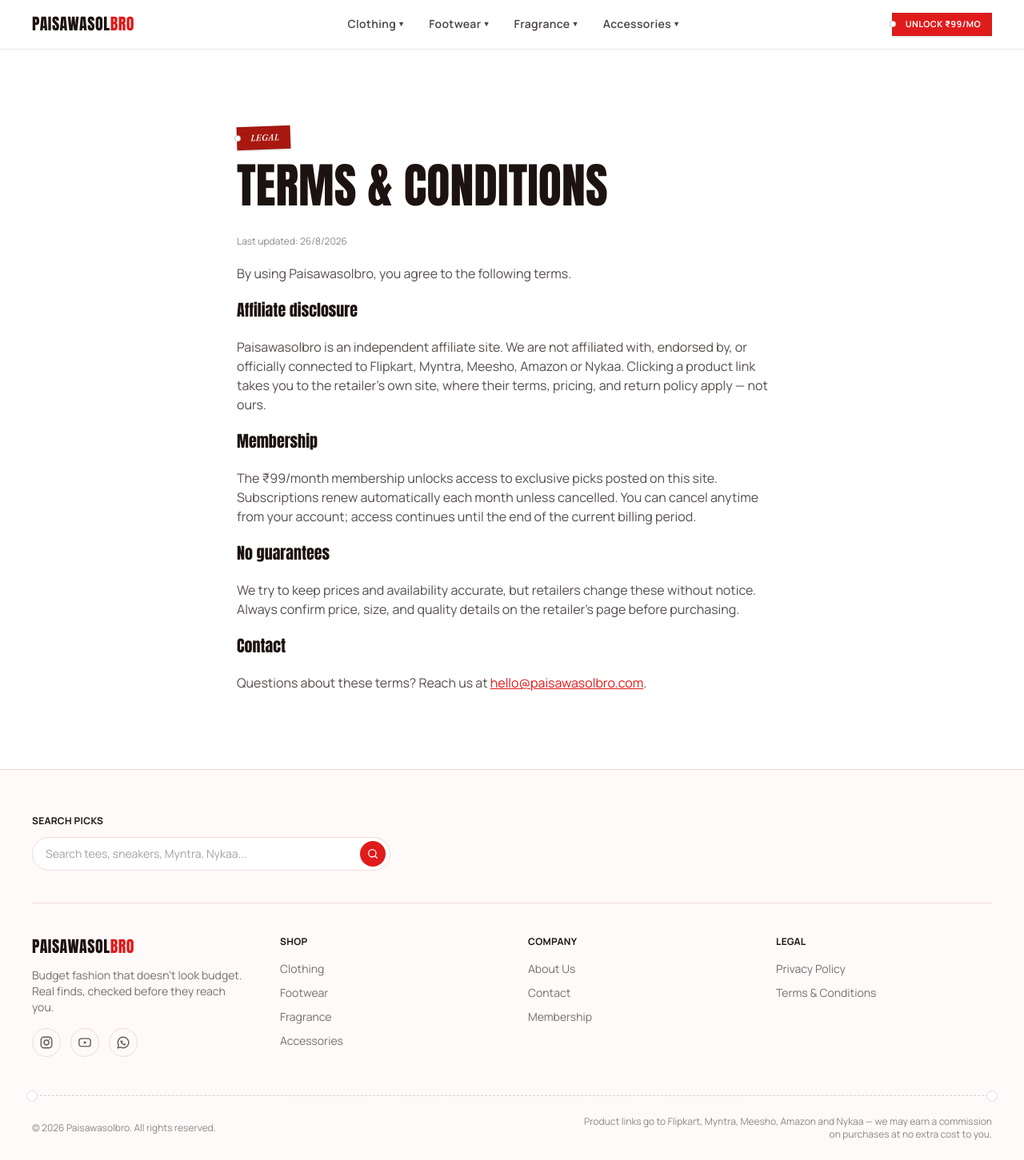
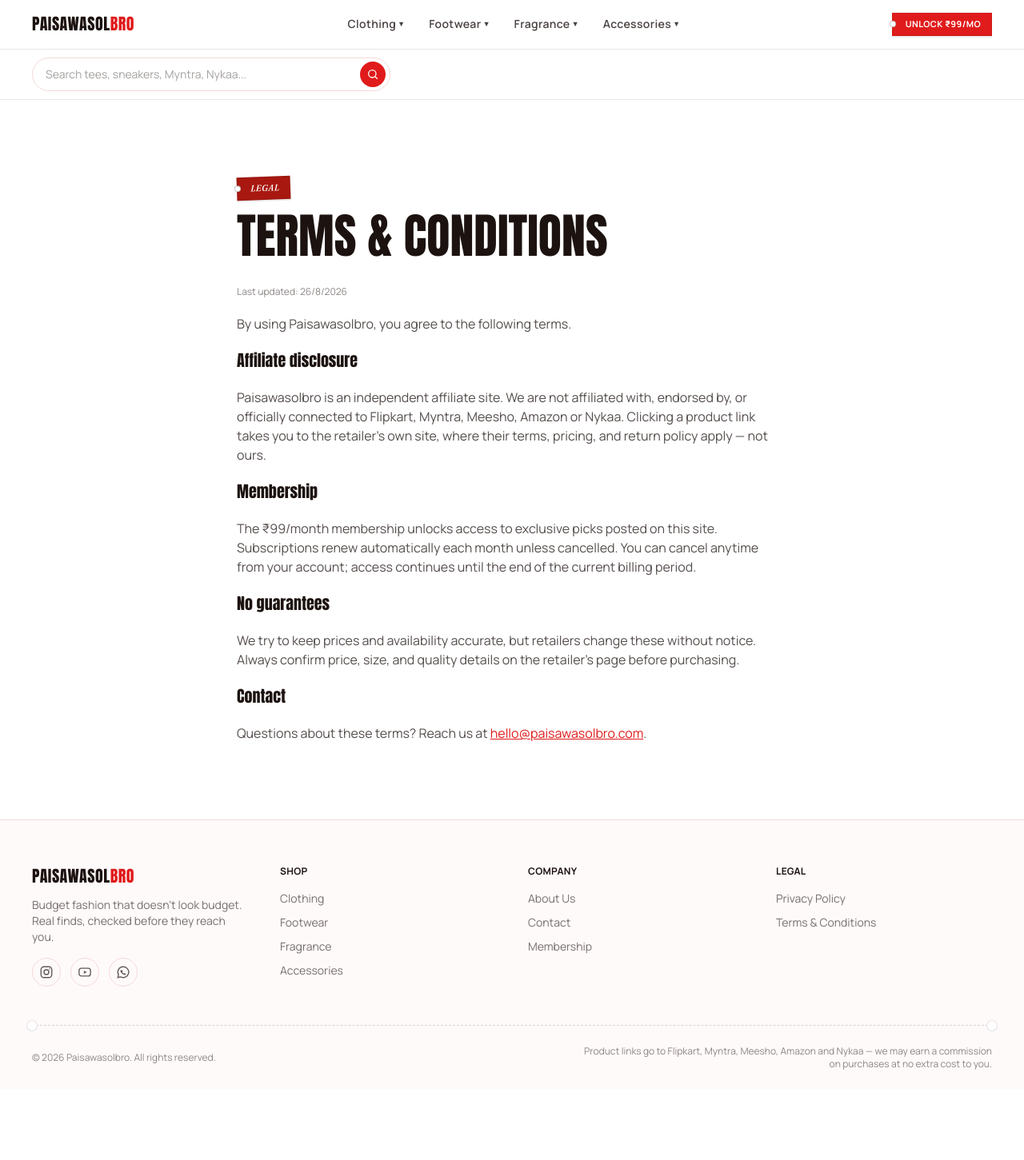
Before and after one commit to Rahulrai09/paisawasolbro, a Next.js app: page /terms in a window 1280 px wide. Shown: the whole page at 80% size. After the commit the page ends 1363 px from the top, so only its background shows below. Built offline with nearby package versions, Linux system fonts and the light colour scheme.

Commit message:
Move search bar from footer to top nav, visible on every page

```diff
--- a/components/Footer.tsx
+++ b/components/Footer.tsx
@@ -1,6 +1,5 @@
 import Link from "next/link";
 import { categories } from "@/lib/data";
-import SearchBar from "./SearchBar";
 
 function InstagramIcon() {
   return (
@@ -57,13 +56,6 @@
   return (
     <footer className="border-t border-inkLine bg-inkSoft/40 px-5 pt-14 md:px-10">
       <div className="mx-auto max-w-7xl">
-        <div className="mb-10 flex flex-col items-start gap-3 border-b border-inkLine pb-10">
-          <h3 className="font-body text-xs font-bold uppercase tracking-wide text-paper">
-            Search picks
-          </h3>
-          <SearchBar />
-        </div>
-
         <div className="grid grid-cols-2 gap-10 pb-12 md:grid-cols-4">
           <div className="col-span-2 md:col-span-1">
             <Link
--- a/components/Nav.tsx
+++ b/components/Nav.tsx
@@ -3,6 +3,7 @@
 import { useState } from "react";
 import Link from "next/link";
 import { categories } from "@/lib/data";
+import SearchBar from "./SearchBar";
 
 export default function Nav() {
   const [openSlug, setOpenSlug] = useState<string | null>(null);
@@ -86,6 +87,11 @@
         </a>
       </div>
 
+      {/* Search bar - visible directly under the main nav on every page */}
+      <div className="border-t border-paper/10 px-5 py-2.5 md:px-10">
+        <SearchBar />
+      </div>
+
       {/* Mobile: compact category chips with tap-to-open subcategory dropdown */}
       <div className="border-t border-paper/10 md:hidden">
         <div className="flex gap-1.5 overflow-x-auto px-3 py-2 font-body text-[0.68rem] font-semibold uppercase tracking-wide text-paper/80">
--- a/components/SearchBar.tsx
+++ b/components/SearchBar.tsx
@@ -85,7 +85,7 @@
       </form>
 
       {open && query.trim().length >= 2 && (
-        <div className="absolute bottom-full left-0 z-50 mb-2 max-h-80 w-full overflow-y-auto rounded-xl border border-inkLine bg-ink shadow-2xl">
+        <div className="absolute left-0 top-full z-50 mt-2 max-h-80 w-full overflow-y-auto rounded-xl border border-inkLine bg-ink shadow-2xl">
           {hasResults ? (
             <>
               {results.categoryMatches.length > 0 && (
```
